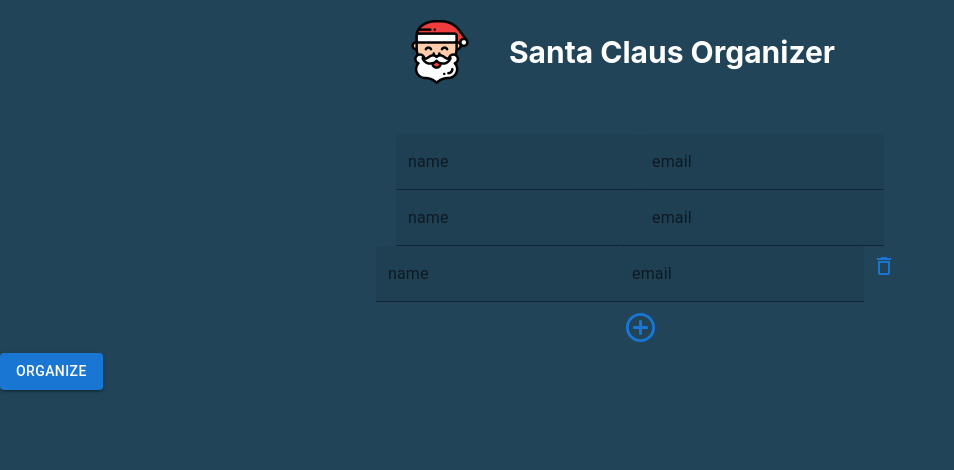
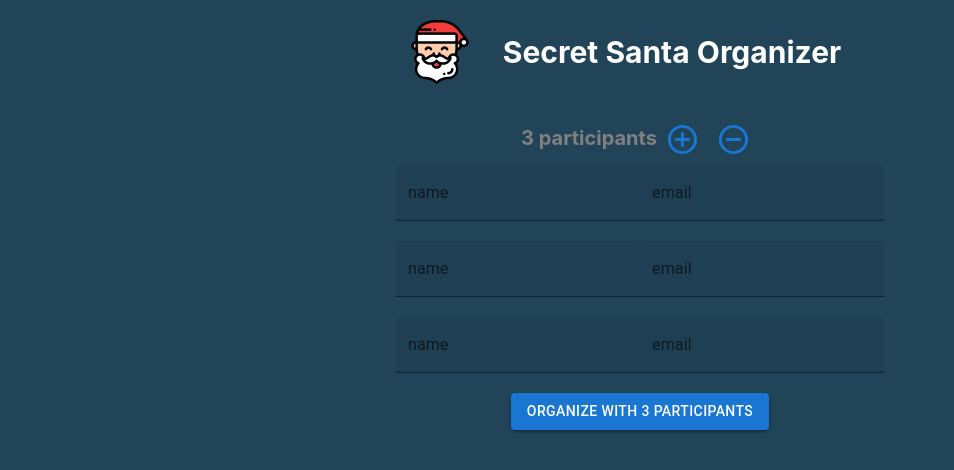
Before and after one commit to guillaumerouaix/secret_santa_organizer, a React (Create React App) app: page /organizer in a window 1280 px wide. Shown: the top 470 px of the page, without its empty margins (0-954 px from the left). Built offline with nearby package versions, Linux system fonts and the light colour scheme.

Commit message:
creation and gestion add input formular

```diff
--- a/src/components/App.css
+++ b/src/components/App.css
@@ -72,7 +72,6 @@
   }
 
   .header {
-    width: 100vw;
     margin-top: 20px;
     display: flex;
     flex-wrap: wrap;
@@ -89,11 +88,33 @@
   }
 
   .formular {
-    width: 100vw;
-    padding-top: 50px;
+    padding-top: 30px;
     display: flex;
     flex-wrap: wrap;
     align-items: center;
     justify-content: center;
     flex-direction: column;
   }
+
+  .organizerContainer {
+    width: 100vw;
+    display: flex;
+    flex-wrap: wrap;
+    align-items: center;
+    flex-direction: column;
+  }
+
+  .inputRow {
+    width: 100vw;
+    margin-bottom: 20px;
+    display: flex;
+    flex-wrap: wrap;
+    align-items: center;
+    justify-content: center;
+  }
+
+  .secondaryTitle {
+    font-size: 20px;
+    font-weight: bold;
+    color: grey;
+  }
--- a/src/components/Home.js
+++ b/src/components/Home.js
@@ -10,7 +10,7 @@ function Home() {
     <div className="containerCenter">
       <img src={SantaClaus} className="santaClaus" alt="Logo"/>
       <div className="organize">
-        <div className="homeTitle">Santa Claus Organizer</div>
+        <div className="homeTitle">Secret Santa Organizer</div>
         <Link to="/organizer" style={{ textDecoration: 'none' }}>
           <Button variant="contained">
               <img src={Snowflake} className="snowflake" alt="icon"/>
--- a/src/components/Organizer.js
+++ b/src/components/Organizer.js
@@ -1,43 +1,90 @@
-import React from 'react';
+import React, { useState } from 'react';
 import {connect} from 'react-redux';
+import {Link} from "react-router-dom";
 import SantaClaus from '../assets/santa-claus.png';
 import Button from '@mui/material/Button'
 import TextField from '@mui/material/TextField';
 import IconButton from '@mui/material/IconButton';
 import AddCircleOutlineIcon from '@mui/icons-material/AddCircleOutline';
-import DeleteOutlineIcon from '@mui/icons-material/DeleteOutline';
+import RemoveCircleOutlineIcon from '@mui/icons-material/RemoveCircleOutline';
+import Snackbar from '@mui/material/Snackbar';
+import MuiAlert from '@mui/material/Alert';
 
+const Alert = React.forwardRef(function Alert(props, ref) {
+  return <MuiAlert elevation={6} ref={ref} variant="filled" {...props} />;
+});
 
 function Organizer() {
+
+  const [open, setOpen] = React.useState(false);
+  const handleClick = () => {
+    setOpen(true);
+  };
+  const handleClose = (event, reason) => {
+    if (reason === 'clickaway') {
+      return;
+    }
+    setOpen(false);
+  };
+
+  let [nbParticipants, setNbParticipants] = useState(3);
+  let addRemovePerson = (v) => {
+    if(v === -1 && nbParticipants <= 3){
+      handleClick();
+      console.log("error peu pas sup");
+    }else{
+      setNbParticipants(nbParticipants + v)
+    }
+  }
+
   return (
-    <div>
-      <div className="header">
-        <img src={SantaClaus} className="logo" alt="Logo"/>
-        <div className="headerTitle">Santa Claus Organizer</div>
-      </div>
+    <div className="organizerContainer">
+      <Link to="/" style={{ textDecoration: 'none' }}>
+        <div className="header">
+          <img src={SantaClaus} className="logo" alt="Logo"/>
+          <div className="headerTitle">Secret Santa Organizer</div>
+        </div>
+      </Link>
       <div className="formular">
-        <div>
+
+        <div className="secondaryTitle">
+          {nbParticipants} participants
+          <IconButton aria-label="add" color="primary" onClick={() => {addRemovePerson(+1); handleClose();}}>
+              <AddCircleOutlineIcon fontSize="large"/>
+          </IconButton>
+          <IconButton aria-label="add" color="primary" onClick={() => {addRemovePerson(-1)}}>
+              <RemoveCircleOutlineIcon fontSize="large"/>
+          </IconButton>
+        </div>
+        <div className="inputRow">
           <TextField id="name" label="name" variant="filled"/>
           <TextField id="name" label="email" variant="filled"/>
         </div>
-        <div>
+        <div className="inputRow">
           <TextField id="name" label="name" variant="filled"/>
           <TextField id="name" label="email" variant="filled"/>
         </div>
-        <div>
+        <div className="inputRow">
           <TextField id="name" label="name" variant="filled"/>
           <TextField id="name" label="email" variant="filled"/>
-          <IconButton aria-label="add" color="primary">
-              <DeleteOutlineIcon />
-          </IconButton>
         </div>
-        <IconButton aria-label="add" color="primary">
-            <AddCircleOutlineIcon fontSize="large"/>
-        </IconButton>
+        {Array.from({ length: nbParticipants-3 }).map(() => (
+          <div className="inputRow">
+            <TextField id="name" label="name" variant="filled"/>
+            <TextField id="name" label="email" variant="filled"/>
+          </div>
+        ))}
       </div>
-      <Button variant="contained" href="/organizer">
-        organize
+      <Button variant="contained">
+        organize with {nbParticipants} participants
       </Button>
+
+      <Snackbar open={open} autoHideDuration={6000} onClose={handleClose}>
+        <Alert onClose={handleClose} severity="info" sx={{ width: '100%' }}>
+          The minimum number of participants is 3!
+        </Alert>
+      </Snackbar>
+
     </div>
   );
 }
```
